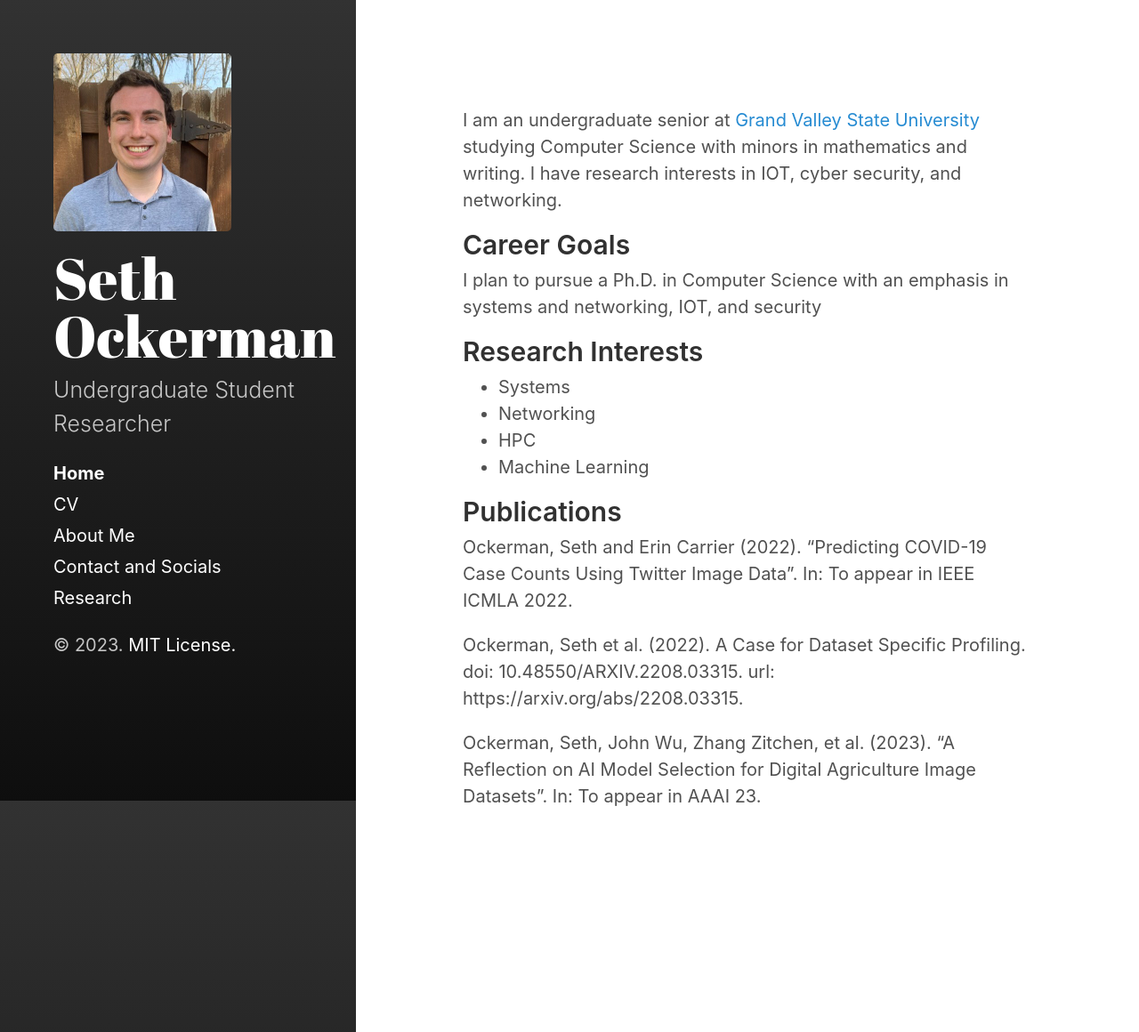
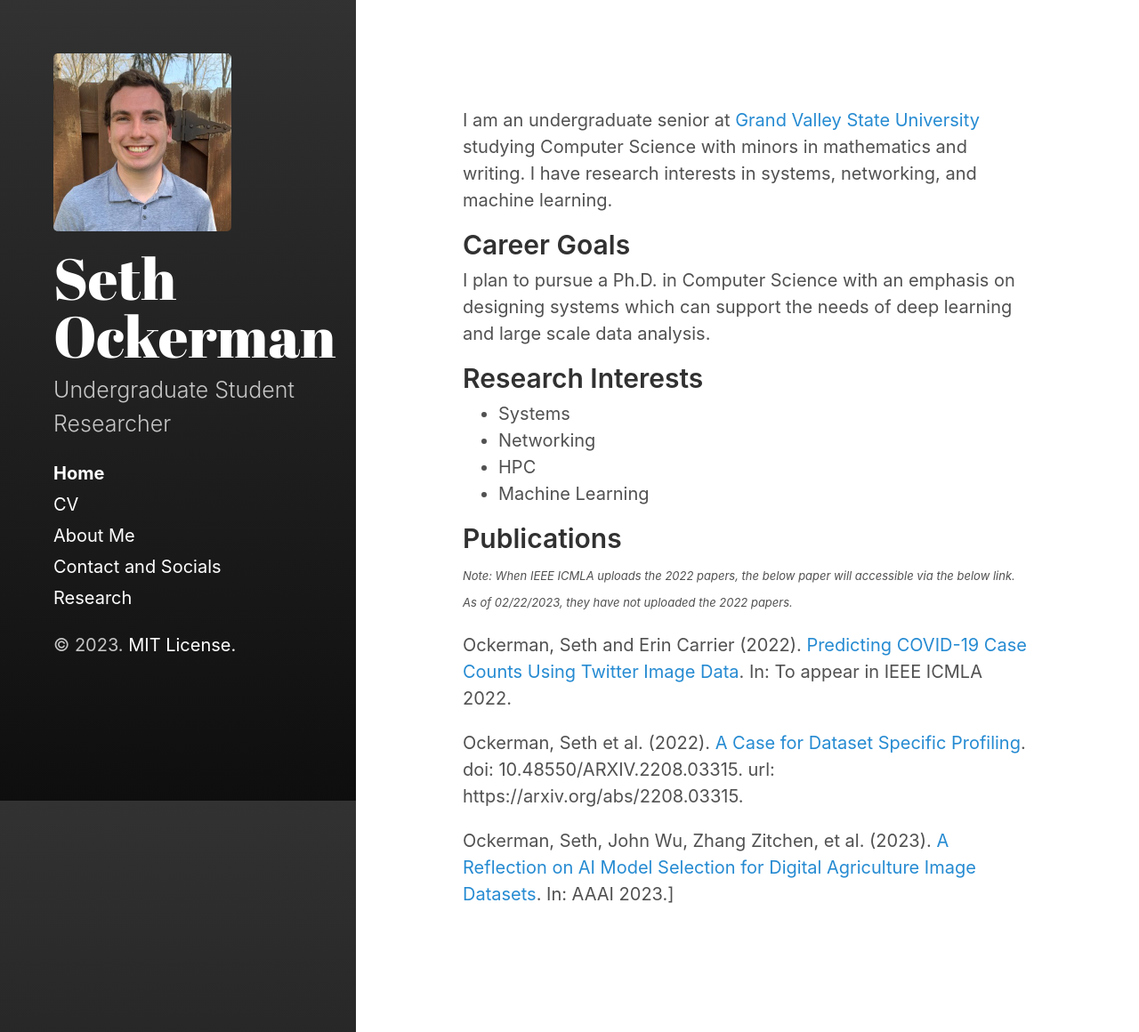
Before and after one commit to OckermanSethGVSU/OckermanSethGVSU.github.io, a Jekyll site: the page built from index.md, in a window 1280 px wide and 1160 px high. Shown: the whole window at 89% size. Built offline with Jekyll 4.4.1, drawn with Linux system fonts in a browser that asks for light colours.

Commit message:
updated webpage with newer interests and latest research

```diff
--- a/index.md
+++ b/index.md
@@ -4,10 +4,10 @@ title: Home
 
 ---
 
-I am an undergraduate senior at [Grand Valley State University](https://www.gvsu.edu/) studying Computer Science with minors in mathematics and writing. I have research interests in IOT, cyber security,  and networking.
+I am an undergraduate senior at [Grand Valley State University](https://www.gvsu.edu/) studying Computer Science with minors in mathematics and writing. I have research interests in systems, networking, and machine learning.
 
 ## Career Goals
-I plan to pursue a Ph.D. in Computer Science with an emphasis in systems and networking, IOT, and security
+I plan to pursue a Ph.D. in Computer Science with an emphasis on designing systems which can support the needs of deep learning and large scale data analysis.
 
 ## Research Interests
 * Systems
@@ -16,9 +16,11 @@ I plan to pursue a Ph.D. in Computer Science with an emphasis in systems and net
 * Machine Learning
 
 ## Publications
+*<font size="2">Note: When IEEE ICMLA uploads the 2022 papers, the below paper will accessible via the below link. As of 02/22/2023, they have not uploaded the 2022 papers.</font>*
 
-Ockerman, Seth and Erin Carrier (2022). “Predicting COVID-19 Case Counts Using Twitter Image Data”. In: To appear in IEEE ICMLA 2022.
+Ockerman, Seth and Erin Carrier (2022). [Predicting COVID-19 Case Counts Using Twitter Image Data](https://ieeexplore.ieee.org/xpl/conhome/1001544/all-proceedings). In: To appear in IEEE ICMLA 2022.
 
-Ockerman, Seth et al. (2022). A Case for Dataset Specific Profiling. doi: 10.48550/ARXIV.2208.03315. url: https://arxiv.org/abs/2208.03315.
 
-Ockerman, Seth, John Wu, Zhang Zitchen, et al. (2023). “A Reflection on AI Model Selection for Digital Agriculture Image Datasets”. In: To appear in AAAI 23.
+Ockerman, Seth et al. (2022). [A Case for Dataset Specific Profiling](https://arxiv.org/abs/2208.03315). doi: 10.48550/ARXIV.2208.03315. url: https://arxiv.org/abs/2208.03315.
+
+Ockerman, Seth, John Wu, Zhang Zitchen, et al. (2023). [A Reflection on AI Model Selection for Digital Agriculture Image Datasets](https://openreview.net/forum?id=vBSUoUuAYOA). In: AAAI 2023.]
```
Also changed, not shown: markdown/research.md (+4 -1 lines), 7 other files.
